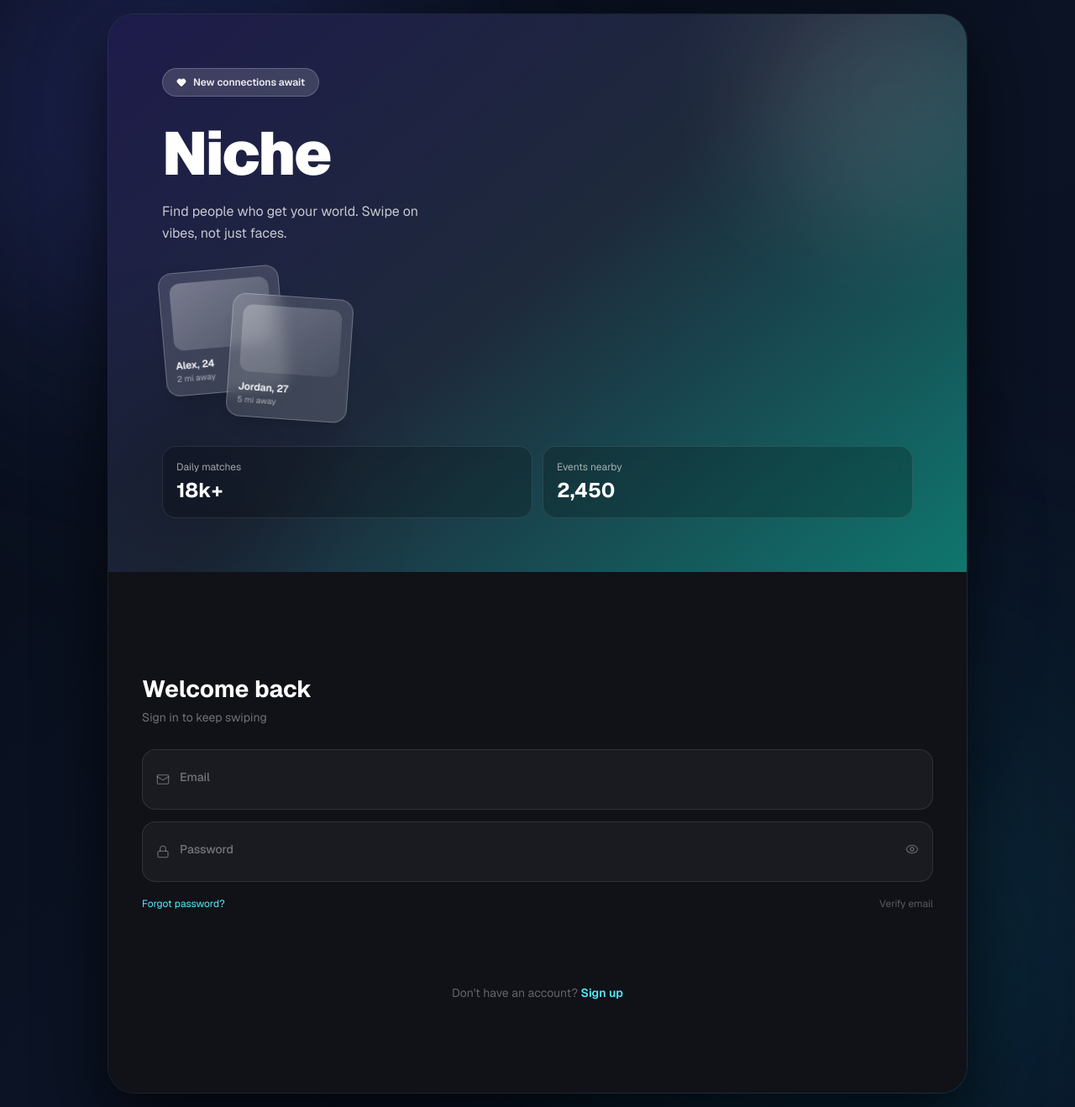
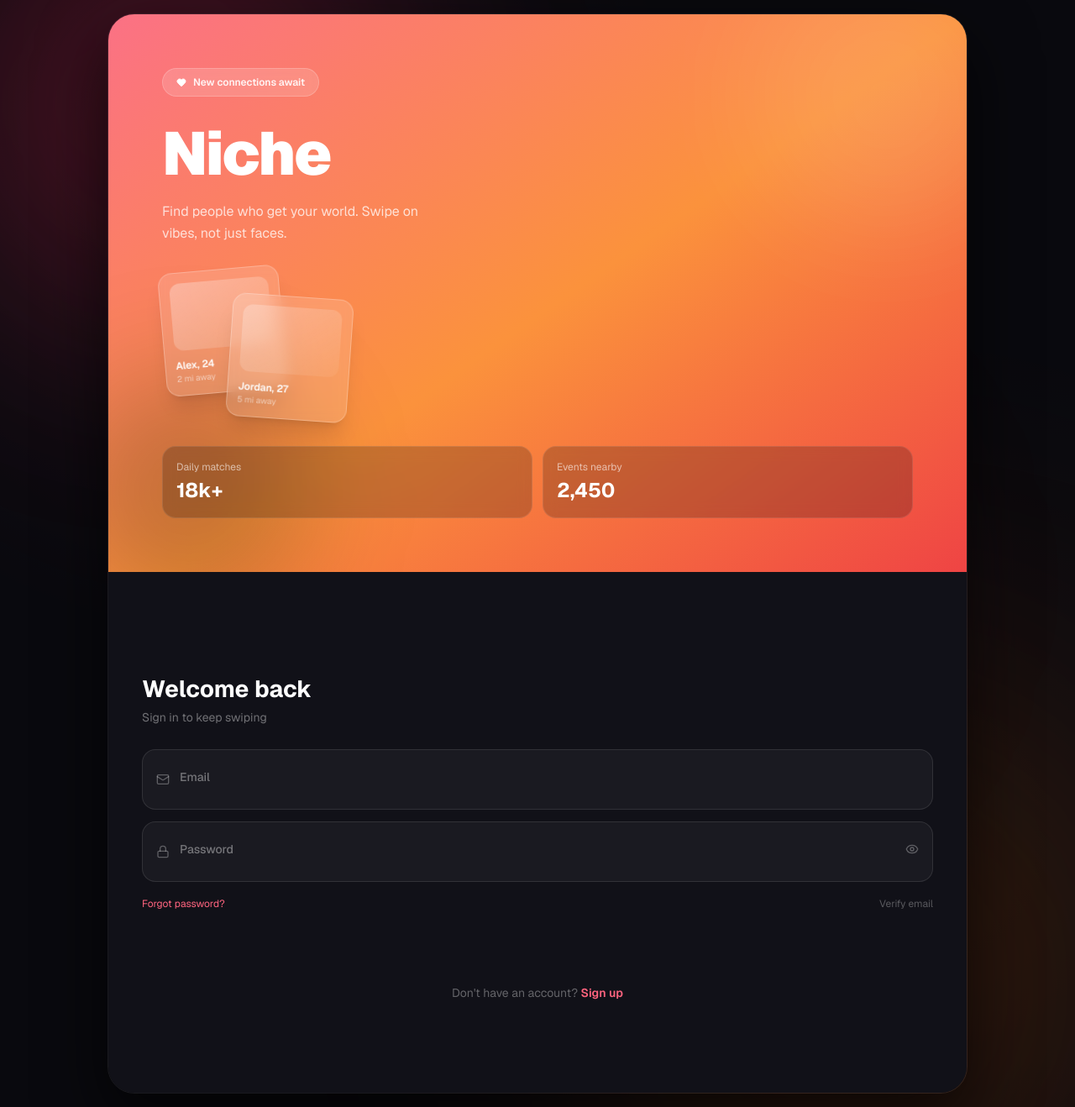
Before and after one commit to Ameya123-code/Niche-Social-APP, a Next.js app: page /auth in a window 1280 px wide. Shown: the whole page at 84% size. Built offline with nearby package versions, Linux system fonts and the light colour scheme.

Commit message:
Restore warm auth palette with smoother gradients

```diff
--- a/app/components/Auth.tsx
+++ b/app/components/Auth.tsx
@@ -34,8 +34,8 @@ function InputField({
     if (!wrapRef.current) return;
     gsap.to(wrapRef.current, {
       boxShadow: focused
-        ? '0 0 0 1.5px rgba(99,102,241,0.42)'
-        : '0 0 0 0px rgba(99,102,241,0)',
+        ? '0 0 0 1.5px rgba(251,113,133,0.42)'
+        : '0 0 0 0px rgba(251,113,133,0)',
       duration: 0.25,
       ease: 'power2.out',
     });
@@ -45,13 +45,13 @@ function InputField({
     <div
       ref={wrapRef}
       className={`flex items-center gap-3 px-4 py-3.5 rounded-2xl border transition-colors duration-200 ${
-        focused ? 'border-indigo-400/50 bg-white/[0.08]' : 'border-white/10 bg-white/[0.04]'
+        focused ? 'border-rose-400/50 bg-white/[0.08]' : 'border-white/10 bg-white/[0.04]'
       }`}
     >
-      <Icon className={`w-4 h-4 flex-shrink-0 transition-colors duration-200 ${focused ? 'text-indigo-300' : 'text-white/30'}`} />
+      <Icon className={`w-4 h-4 flex-shrink-0 transition-colors duration-200 ${focused ? 'text-rose-300' : 'text-white/30'}`} />
       <div className="flex-1 relative pt-4 pb-0.5">
         <label className={`absolute left-0 pointer-events-none font-medium transition-all duration-200 ${
-          lifted ? 'top-0 text-[10px] text-indigo-300' : 'top-2 text-sm text-white/40'
+          lifted ? 'top-0 text-[10px] text-rose-300' : 'top-2 text-sm text-white/40'
         }`}>
           {label}
         </label>
@@ -288,14 +288,14 @@ export default function Auth() {
   ];
 
   return (
-    <div className="min-h-screen bg-gradient-to-br from-[#070b16] via-[#0b1324] to-[#090f1f] flex items-center justify-center p-4 relative overflow-hidden">
+    <div className="min-h-screen bg-[#09090e] flex items-center justify-center p-4 relative overflow-hidden">
 
-      <div className="absolute inset-0 opacity-40 pointer-events-none" style={{ background: 'radial-gradient(circle at 20% 15%, rgba(96,165,250,0.16), transparent 38%), radial-gradient(circle at 85% 75%, rgba(45,212,191,0.12), transparent 42%)' }} />
+      <div className="absolute inset-0 opacity-35 pointer-events-none" style={{ background: 'radial-gradient(circle at 20% 15%, rgba(251,113,133,0.2), transparent 38%), radial-gradient(circle at 85% 75%, rgba(251,146,60,0.14), transparent 42%)' }} />
 
       {/* ambient orbs */}
-      <div ref={orb1} className="absolute top-[-8%] left-[-6%] w-[520px] h-[520px] rounded-full bg-indigo-500/20 blur-[130px] pointer-events-none" />
-      <div ref={orb2} className="absolute bottom-[-12%] right-[-4%] w-[620px] h-[620px] rounded-full bg-cyan-600/15 blur-[150px] pointer-events-none" />
-      <div ref={orb3} className="absolute top-[38%] left-[48%] w-[420px] h-[420px] rounded-full bg-violet-500/12 blur-[110px] pointer-events-none" />
+      <div ref={orb1} className="absolute top-[-8%] left-[-6%] w-[520px] h-[520px] rounded-full bg-rose-500/20 blur-[130px] pointer-events-none" />
+      <div ref={orb2} className="absolute bottom-[-12%] right-[-4%] w-[620px] h-[620px] rounded-full bg-orange-500/15 blur-[150px] pointer-events-none" />
+      <div ref={orb3} className="absolute top-[38%] left-[48%] w-[420px] h-[420px] rounded-full bg-red-500/12 blur-[110px] pointer-events-none" />
 
       {/* card */}
       <div
@@ -306,7 +306,7 @@ export default function Auth() {
         <div
           ref={leftRef}
           className="hidden lg:flex flex-col justify-between p-12 xl:p-16 relative overflow-hidden"
-          style={{ background: 'linear-gradient(140deg,#1e1b4b 0%,#1e293b 48%,#0f766e 100%)' }}
+          style={{ background: 'linear-gradient(145deg,#fb7185 0%,#fb923c 52%,#ef4444 100%)' }}
         >
           <div className="absolute -top-16 -right-16 w-80 h-80 rounded-full bg-white/10 blur-3xl pointer-events-none" />
           <div className="absolute -bottom-12 -left-12 w-72 h-72 rounded-full bg-black/20 blur-3xl pointer-events-none" />
@@ -361,7 +361,7 @@ export default function Auth() {
 
           {/* mobile wordmark */}
           <div className="lg:hidden mb-8">
-            <span className="text-3xl font-black bg-gradient-to-r from-indigo-300 via-sky-300 to-cyan-300 bg-clip-text text-transparent">
+            <span className="text-3xl font-black bg-gradient-to-r from-rose-300 via-orange-300 to-red-300 bg-clip-text text-transparent">
               Niche
             </span>
           </div>
@@ -383,7 +383,7 @@ export default function Auth() {
                 <div className="flex gap-1.5">
                   {[1, 2, 3].map(s => (
                     <div key={s} className={`h-1 rounded-full transition-all duration-300 ${
-                      s === step ? 'w-6 bg-indigo-400' : s < step ? 'w-4 bg-indigo-300/65' : 'w-4 bg-white/10'
+                      s === step ? 'w-6 bg-rose-500' : s < step ? 'w-4 bg-orange-400/75' : 'w-4 bg-white/10'
                     }`} />
                   ))}
                 </div>
@@ -425,7 +425,7 @@ export default function Auth() {
                   </div>
                   <div className="a-field flex justify-between pt-1">
                     <button type="button" onClick={() => router.push('/auth/forgot-password')}
-                      className="text-cyan-300 hover:text-cyan-200 text-xs transition-colors">
+                      className="text-rose-400 hover:text-rose-300 text-xs transition-colors">
                       Forgot password?
                     </button>
                     <button type="button" onClick={() => router.push('/auth/verify')}
@@ -469,7 +469,7 @@ export default function Auth() {
                       type="date"
                       value={form.birthDate}
                       onChange={e => updateForm('birthDate', e.target.value)}
-                      className="w-full px-4 py-3.5 rounded-2xl border border-white/10 bg-white/[0.04] text-white text-sm outline-none focus:border-indigo-400/55 focus:bg-white/[0.08] transition-all [color-scheme:dark]"
+                      className="w-full px-4 py-3.5 rounded-2xl border border-white/10 bg-white/[0.04] text-white text-sm outline-none focus:border-rose-400/55 focus:bg-white/[0.08] transition-all [color-scheme:dark]"
                     />
                     <p className="text-[11px] text-white/25 pl-1">Must be 18 or older</p>
                   </div>
@@ -477,13 +477,13 @@ export default function Auth() {
                     <label className="text-[11px] text-white/40 font-medium pl-1 block mb-1.5">
                       Profile photo <span className="text-white/20">(optional)</span>
                     </label>
-                    <label className="flex flex-col items-center justify-center gap-2.5 w-full py-8 rounded-2xl border border-dashed border-white/12 hover:border-cyan-400/45 bg-white/[0.02] hover:bg-white/[0.05] cursor-pointer transition-all group">
+                    <label className="flex flex-col items-center justify-center gap-2.5 w-full py-8 rounded-2xl border border-dashed border-white/12 hover:border-rose-400/45 bg-white/[0.02] hover:bg-white/[0.05] cursor-pointer transition-all group">
                       {form.profileImageUrl ? (
                         <>
-                          <div className="w-11 h-11 rounded-full bg-cyan-400/20 flex items-center justify-center">
-                            <Upload className="w-5 h-5 text-cyan-300" />
+                          <div className="w-11 h-11 rounded-full bg-rose-400/20 flex items-center justify-center">
+                            <Upload className="w-5 h-5 text-rose-300" />
                           </div>
-                          <p className="text-cyan-300 text-xs font-medium">Photo uploaded ✓</p>
+                          <p className="text-rose-300 text-xs font-medium">Photo uploaded ✓</p>
                         </>
                       ) : (
                         <>
@@ -537,7 +537,7 @@ export default function Auth() {
                     <div
                       onClick={() => updateForm('termsAccepted', !form.termsAccepted)}
                       className={`mt-0.5 w-4 h-4 rounded flex-shrink-0 cursor-pointer border transition-all flex items-center justify-center ${
-                        form.termsAccepted ? 'bg-indigo-500 border-indigo-500' : 'border-white/25 hover:border-indigo-400/50'
+                        form.termsAccepted ? 'bg-rose-500 border-rose-500' : 'border-white/25 hover:border-rose-400/50'
                       }`}
                     >
                       {form.termsAccepted && (
@@ -548,9 +548,9 @@ export default function Auth() {
                     </div>
                     <span className="text-[11px] text-white/35 leading-relaxed">
                       I agree to the{' '}
-                      <span className="text-cyan-300 hover:underline cursor-pointer">Terms of Service</span>
+                      <span className="text-rose-400 hover:underline cursor-pointer">Terms of Service</span>
                       {' '}and{' '}
-                      <span className="text-cyan-300 hover:underline cursor-pointer">Privacy Policy</span>
+                      <span className="text-rose-400 hover:underline cursor-pointer">Privacy Policy</span>
                     </span>
                   </div>
                 </>
@@ -574,8 +574,8 @@ export default function Auth() {
                 disabled={isSubmitting}
                 className="a-btn a-field w-full py-[15px] rounded-2xl font-semibold text-sm text-white flex items-center justify-center gap-2 mt-1 transition-all duration-300 active:scale-[0.98] disabled:opacity-55 disabled:cursor-not-allowed"
                 style={{
-                  background: 'linear-gradient(135deg,#4f46e5 0%,#7c3aed 50%,#06b6d4 100%)',
-                  boxShadow: '0 10px 36px rgba(79,70,229,0.35)',
+                  background: 'linear-gradient(135deg,#fb7185 0%,#fb923c 55%,#ef4444 100%)',
+                  boxShadow: '0 10px 36px rgba(251,113,133,0.35)',
                 }}
                 onMouseEnter={e => gsap.to(e.currentTarget, { scale: 1.018, y: -1, duration: 0.2 })}
                 onMouseLeave={e => gsap.to(e.currentTarget, { scale: 1, y: 0, duration: 0.2 })}
@@ -604,7 +604,7 @@ export default function Auth() {
             <button
               type="button"
               onClick={switchMode}
-              className="text-cyan-300 hover:text-cyan-200 font-semibold transition-colors"
+              className="text-rose-400 hover:text-rose-300 font-semibold transition-colors"
             >
               {isLogin ? 'Sign up' : 'Sign in'}
             </button>
```
